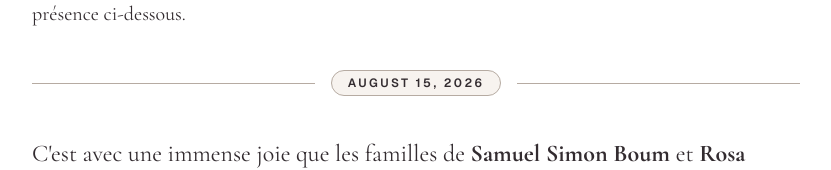
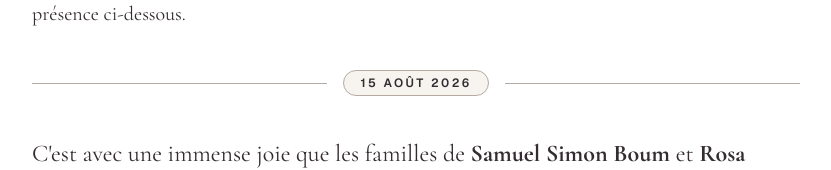
Before and after one commit to Freshafro/wedding-invitation, a Next.js app: page / in a window 1280 px wide. Shown: the part 294-464 px from the top of the page, without its empty margins (224-1055 px from the left). Built offline with nearby package versions, Linux system fonts and the light colour scheme.

Commit message:
Date changes depending on language

```diff
--- a/app/page.tsx
+++ b/app/page.tsx
@@ -13,6 +13,7 @@ export default function Home() {
       en: {
         coupleNames: "Georges & Christella",
         heroKicker: "We are getting married",
+        heroDate: "August 15, 2026",
         intro: "We are so excited to celebrate with you. Please RSVP below and let us know your attendance details.",
         announcement: (
           <>
@@ -38,6 +39,7 @@ export default function Home() {
       fr: {
         coupleNames: "Georges & Christella",
         heroKicker: "Nous nous marions",
+        heroDate: "15 août 2026",
         intro: "Nous sommes ravis de célébrer ce moment avec vous. Merci de confirmer votre présence ci-dessous.",
         announcement: (
           <>
@@ -105,7 +107,7 @@ export default function Home() {
           <div className="flex items-center gap-4" aria-hidden>
             <span className="h-px flex-1 border-t border-[var(--border-muted)]" />
             <span className="rounded-full border border-[var(--border-muted)] bg-[var(--surface-soft)] px-4 py-1 text-xs font-semibold uppercase tracking-[0.2em]">
-              August 15, 2026
+              {t.heroDate}
             </span>
             <span className="h-px flex-1 border-t border-[var(--border-muted)]" />
           </div>
```
